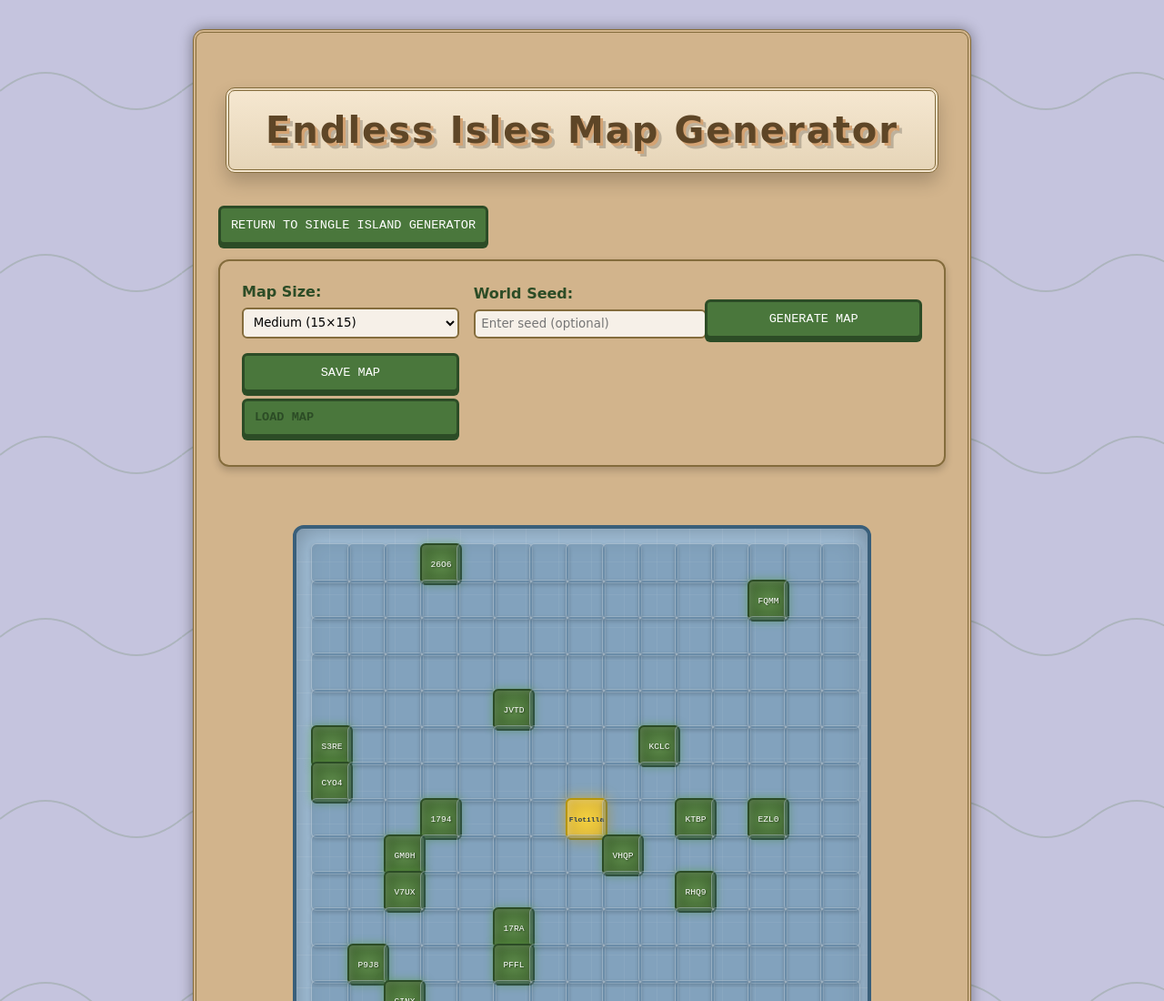
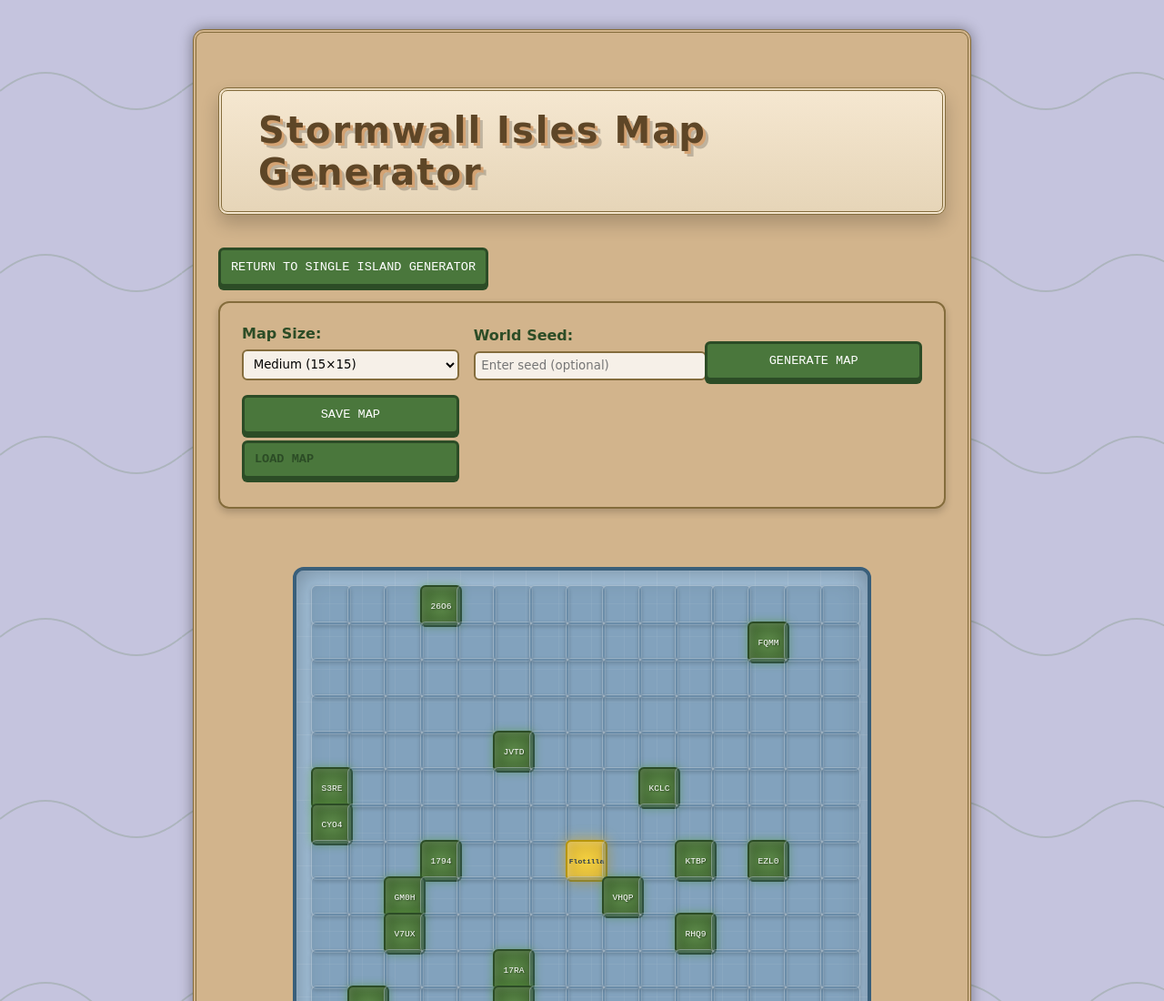
Before and after one commit to casparwynne/EndlessIsles, a plain HTML site: page map.html in a window 1280 px wide. Shown: the top 1100 px of the page at 91% size. Drawn offline with Linux system fonts and the light colour scheme.

Commit message:
Update map.html
Updated the name

```diff
--- a/map.html
+++ b/map.html
@@ -4,7 +4,7 @@
 <head>
   <meta charset="UTF-8" />
   <meta name="viewport" content="width=device-width, initial-scale=1.0" />
-  <title>Endless Isles Map Generator</title>
+  <title>Stormwall Isles Map Generator</title>
   <link rel="stylesheet" href="styles.css">
   <script type="module" src="data.js"></script>
   <script type="module">
@@ -20,7 +20,7 @@
 <body>
   <div class="container">
   <div class="header-container">
-    <h1 id="mapheader">Endless Isles Map Generator</h1>
+    <h1 id="mapheader">Stormwall Isles Map Generator</h1>
 
   </div><!-- Update the controls section in map.html -->
           <a href="index.html">
```
